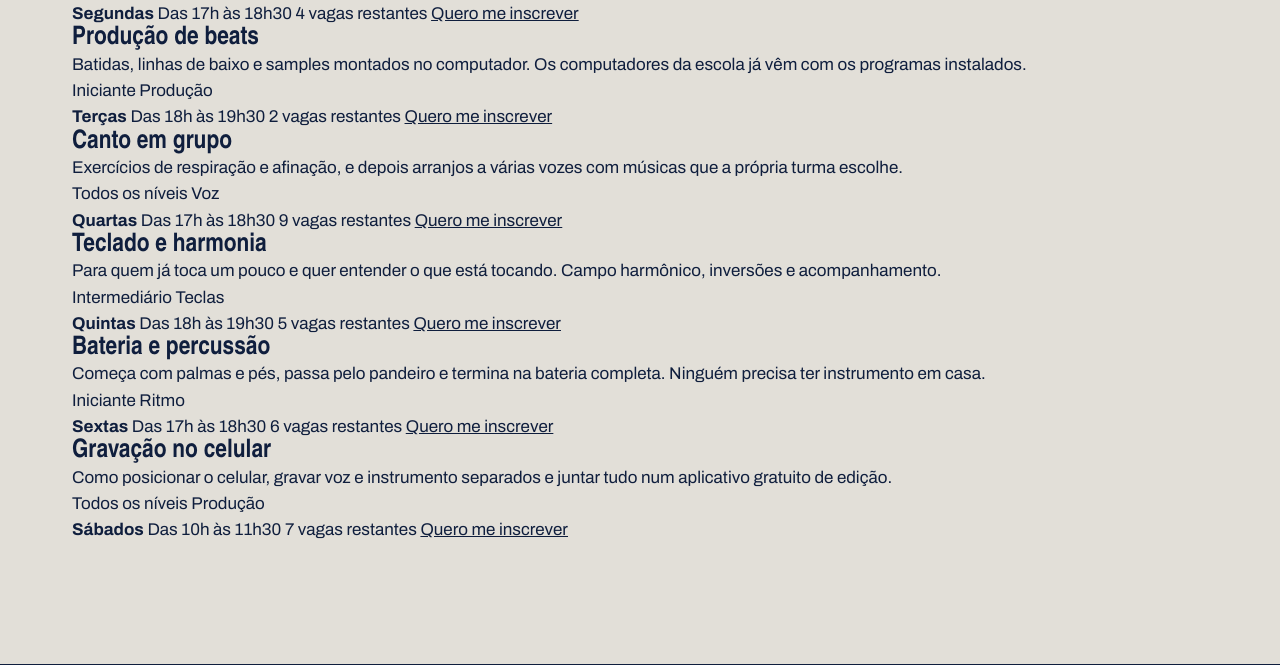
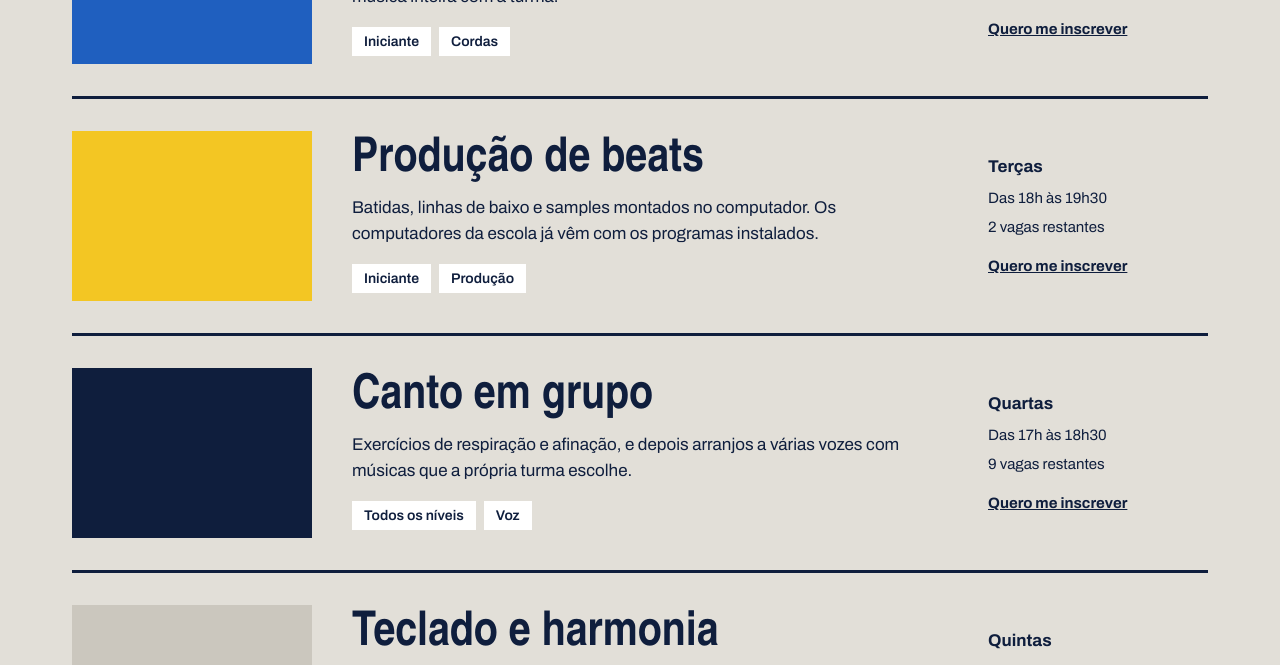
Before and after one commit to juliamariah1TIMC/Laje-sonora, a plain HTML site: page oficinas.html in a window 1280 px wide. Shown: the part 610-1275 px from the top of the page. Drawn offline with Linux system fonts and the light colour scheme; a web font is replaced by a local one.

Commit message:
Página de oficinas pronta

```diff
--- a/oficinas.css
+++ b/oficinas.css
@@ -100,33 +100,92 @@ h1, h2, h3 {
     margin-bottom: 12px;
 }
 
-.titulo-pagina{
+
+.titulo-pagina {
     font-size: 160px;
     margin-top: 24px;
 }
-.subtitulo-pagina{
+
+.subtitulo-pagina {
     font-size: 22px;
     max-width: 640px;
     margin-top: 16px;
 }
-.filtros{
+
+.filtros {
     margin-top: 48px;
     display: flex;
     gap: 12px;
+    flex-wrap: wrap;
 }
-.filtro{
+
+.filtro {
     border: 2px solid var(--tinta);
     padding: 8px 18px;
     font-weight: 600;
     font-size: 15px;
 }
 
-.filtro.ativo{
+.filtro.ativo {
     background: var(--tinta);
     color: var(--branco);
 }
-.lista{
+
+.lista {
     margin-top: 40px;
+}
+
+.oficina {
+    padding-block: 32px;
+    border-top: 3px solid var(--tinta);
+    display: flex;
+    align-items: center;
+    gap: 40px;
+}
+
+.oficina .foto {
+    width: 240px;
+    height: 170px;
+    flex-shrink: 0;
+}
+
+.oficina-texto {
+    flex: 1;
+}
+
+.oficina h2 {
+    font-size: 48px;
+    margin-bottom: 10px;
+}
+
+.etiquetas {
+    margin-top: 16px;
+    display: flex;
+    gap: 8px;
+}
+
+.etiqueta {
+    background-color: var(--branco);
+    padding: 4px 12px;
+    font-size: 14px;
+    font-weight: 600;
+}
+
+.oficina-detalhes {
+    width: 220px;
+    font-size: 15px;
+    display: flex;
+    flex-direction: column;
+    gap: 6px;
+}
+
+.oficina-detalhes strong {
+    font-size: 17px;
+}
+
+.oficina-detalhes a {
+    margin-top: 10px;
+    font-weight: 700;
 }
 
 .foto {
--- a/oficinas.html
+++ b/oficinas.html
@@ -44,7 +44,7 @@
             Você pode fazer mais de uma, desde que os horários não se cruzem.
         </p>
 
-        <div class="filtros">
+        <div class="violão zero">
             <span class="filtro ativo">Todas</span>
             <span class="filtro">Iniciante</span>
             <span class="filtro">Intermediário</span>
```
Lines whose indentation alone changed are shown as unchanged.
